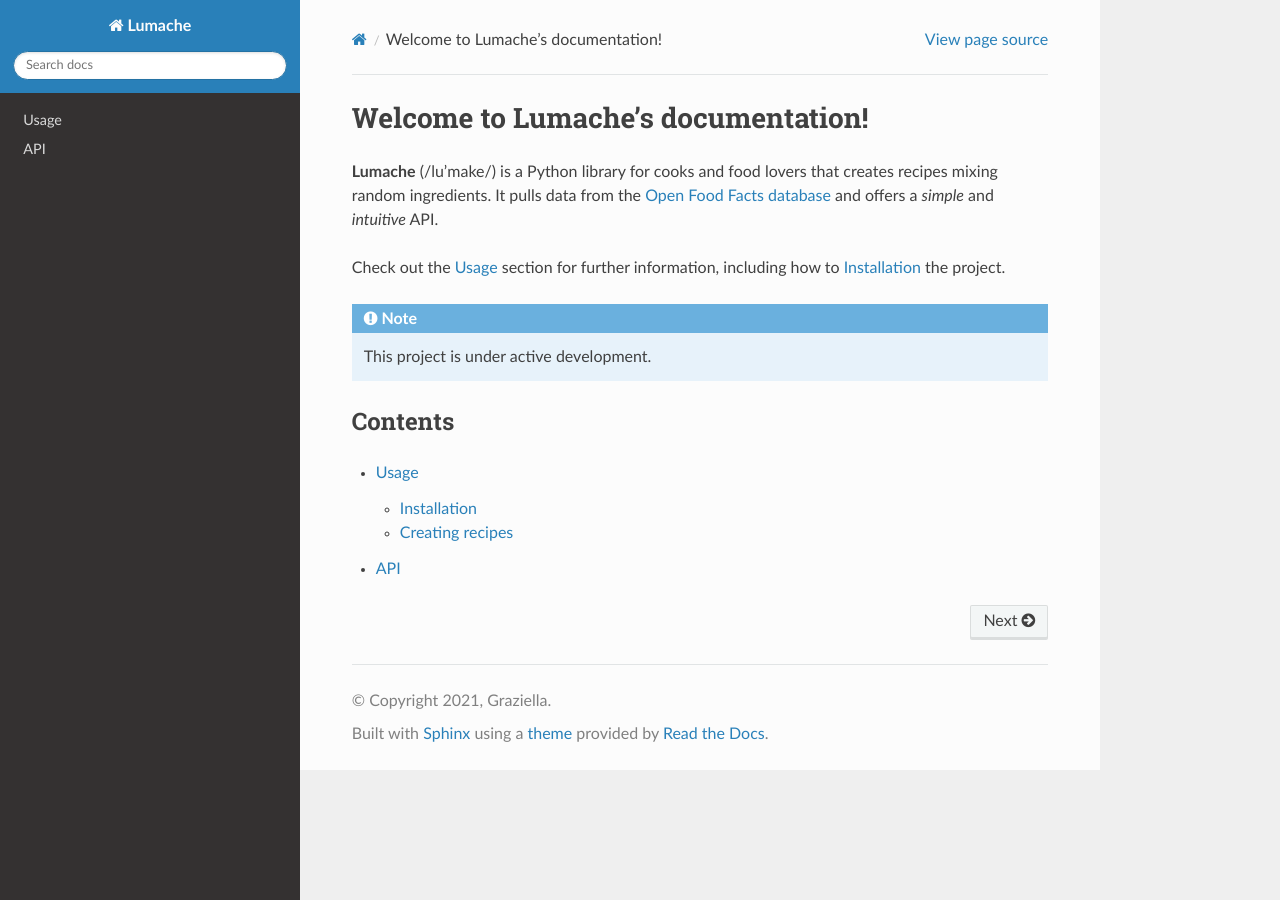
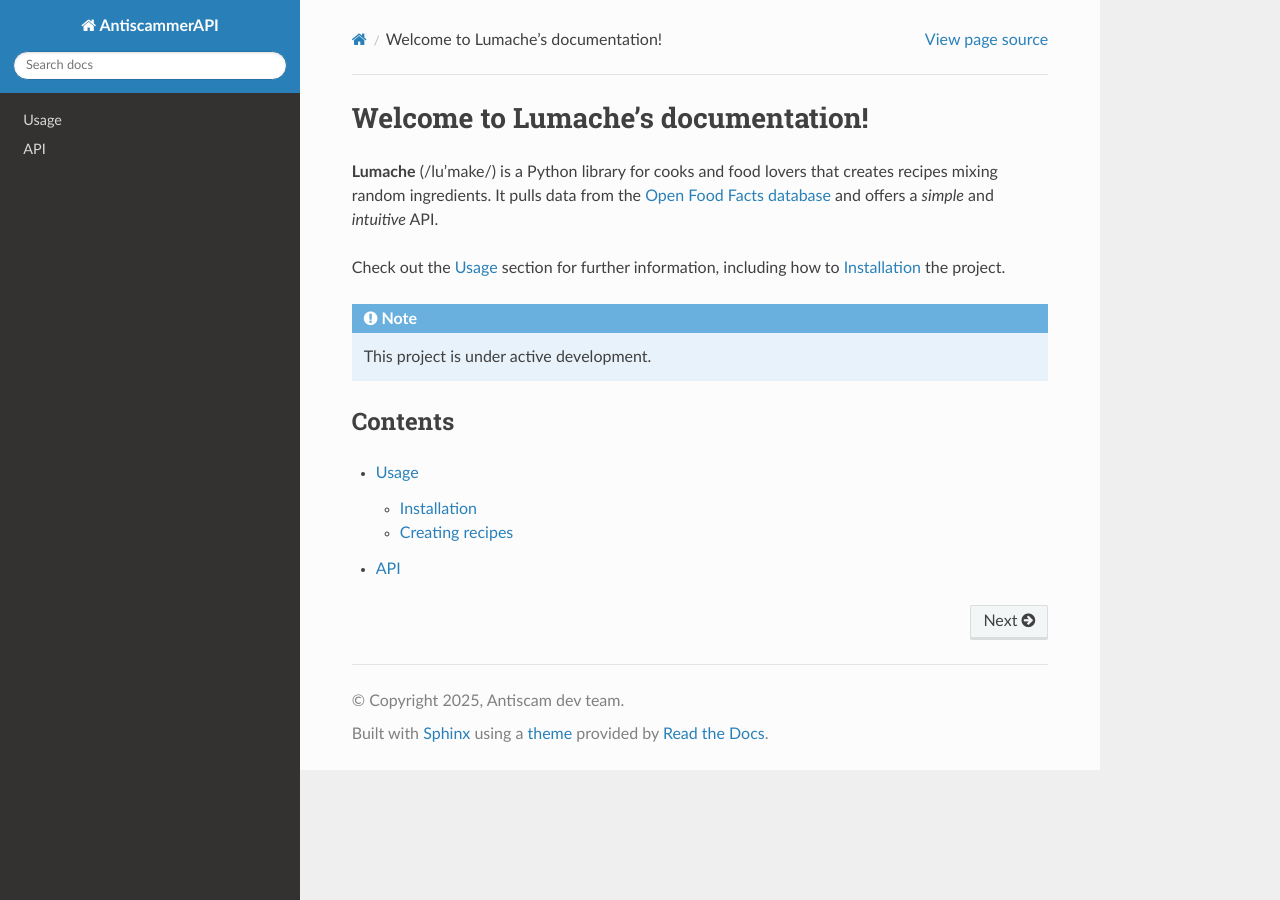
Before and after one commit to Antiscammer-Dev-team/APIANTISCAMMER, a Sphinx documentation site: the page built from docs/source/index.rst, in a window 1280 px wide. Built offline with Sphinx 7.4.7 and the Read the Docs theme 3.1.0, drawn with Linux system fonts in a browser that asks for light colours.

Commit message:
Update conf.py

```diff
--- a/docs/source/conf.py
+++ b/docs/source/conf.py
@@ -2,9 +2,9 @@
 
 # -- Project information
 
-project = 'Lumache'
-copyright = '2021, Graziella'
-author = 'Graziella'
+project = 'AntiscammerAPI'
+copyright = '2025, Antiscam dev team'
+author = 'Antiscam dev team'
 
 release = '0.1'
 version = '0.1.0'
```
